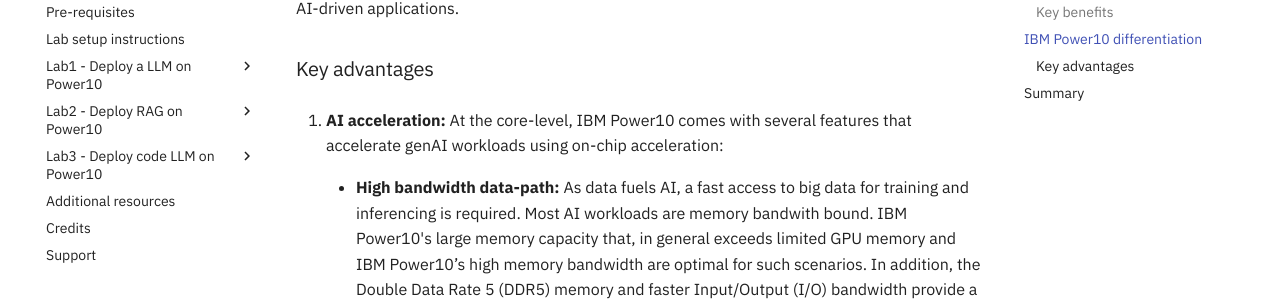
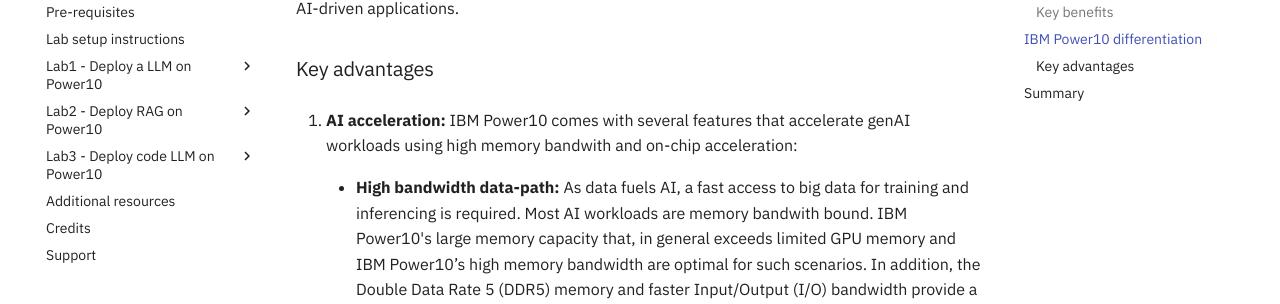
Before and after one commit to IBM/AI-on-Power-Level3, an MkDocs documentation site: the page built from docs/index.md, in a window 1280 px wide and 900 px high, scrolled down 1685 px. Shown: the part 150-454 px from the top of the window. Built offline with MkDocs 1.6.1 and Material for MkDocs 9.7.7, drawn with Linux system fonts in a browser that asks for light colours.

Commit message:
Update index.md

```diff
--- a/docs/index.md
+++ b/docs/index.md
@@ -48,7 +48,7 @@
 
 ### Key advantages
 
-1. **AI acceleration:** At the core-level, IBM Power10 comes with several features that accelerate genAI workloads using on-chip acceleration:
+1. **AI acceleration:** IBM Power10 comes with several features that accelerate genAI workloads using high memory bandwith and on-chip acceleration:
 
     * **High bandwidth data-path:** As data fuels AI, a fast access to big data for training and inferencing is required. Most AI workloads are memory bandwith bound. IBM Power10's large memory capacity that, in general exceeds limited GPU memory and IBM Power10’s high memory bandwidth are optimal for such scenarios. In addition, the Double Data Rate 5 (DDR5) memory and faster Input/Output (I/O) bandwidth provide a significant performance boost, enabling large-scale genAI models to run more efficiently.
 
```
